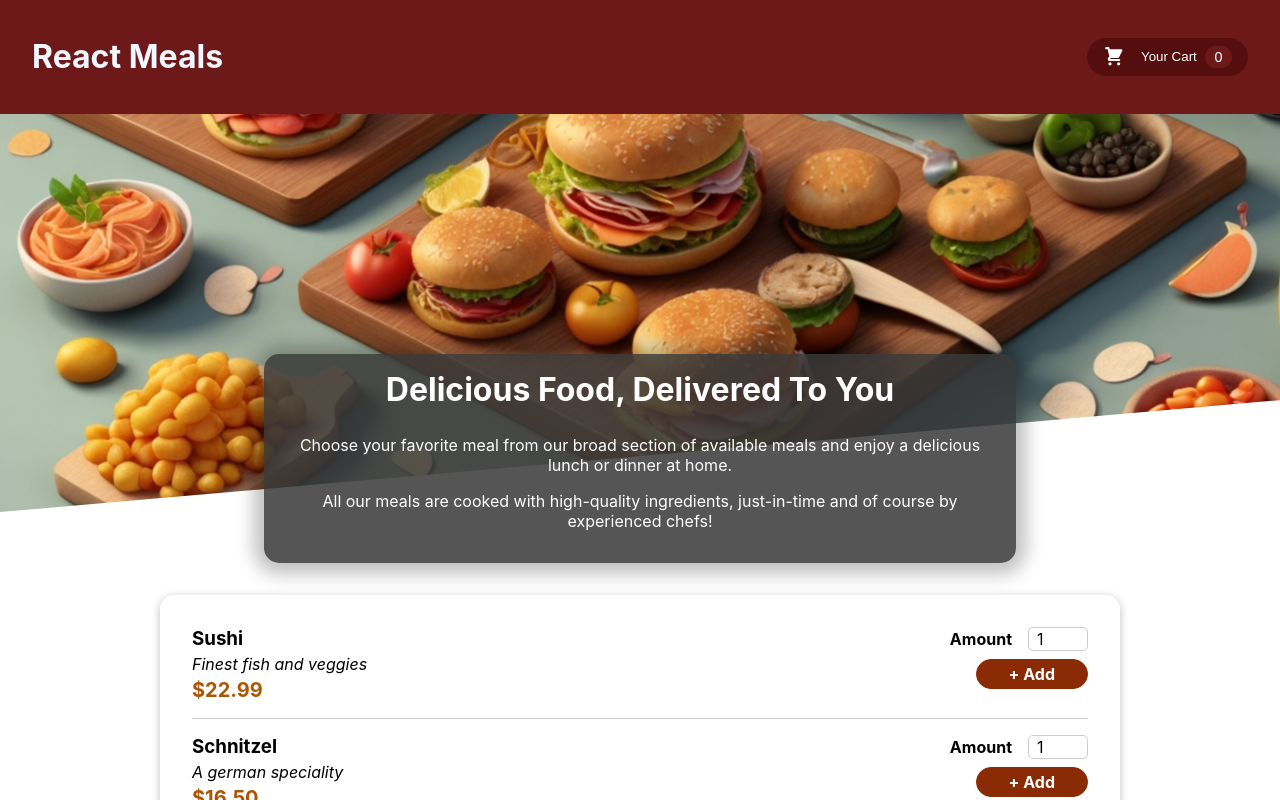
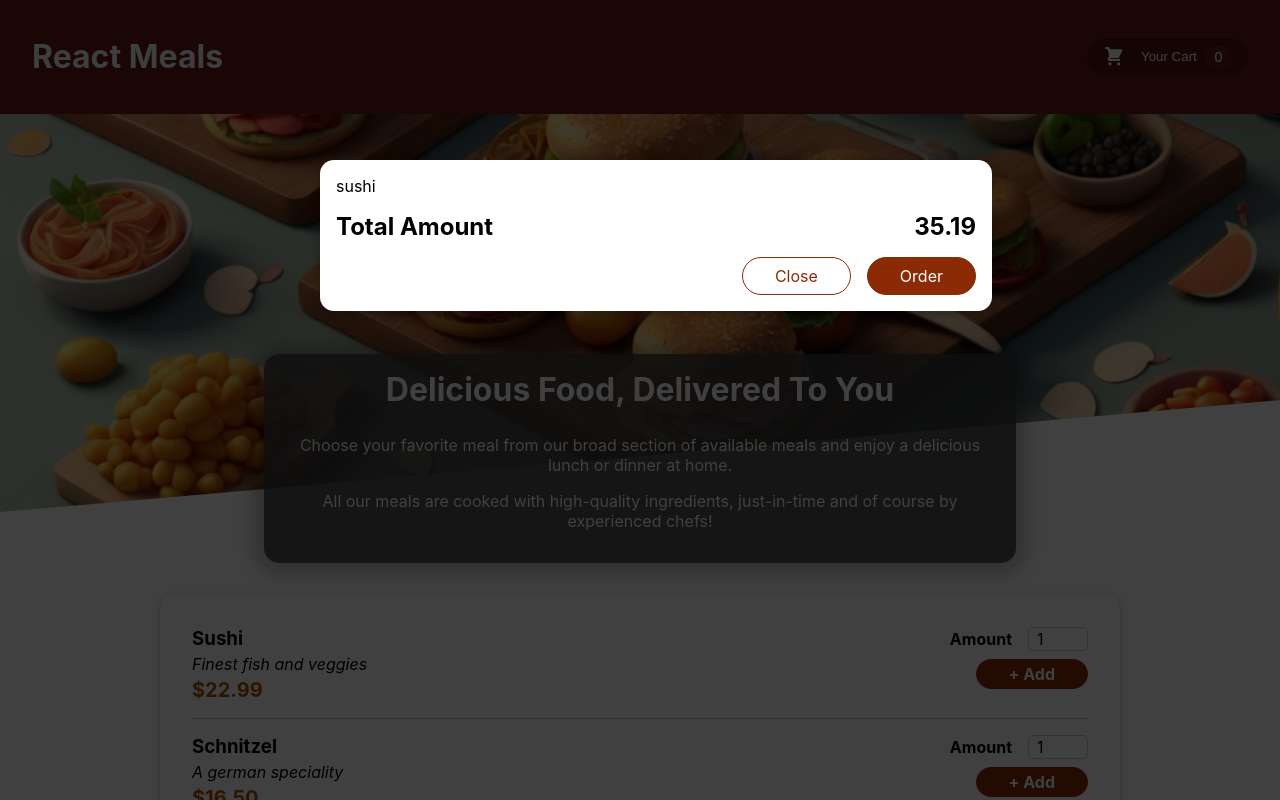
Before and after one commit to Dashy-15/food_order_app, a React (Create React App) app: page / in a window 1280 px wide. Shown: the top 800 px of the page. Built offline with nearby package versions, Linux system fonts and the light colour scheme.

Commit message:
Fifth Commit

```diff
--- a/public/index.html
+++ b/public/index.html
@@ -28,6 +28,8 @@
   </head>
   <body>
     <noscript>You need to enable JavaScript to run this app.</noscript>
+    <div id="backdrop-root"></div>
+    <div id="layout-root"></div>
     <div id="root"></div>
     <!--
       This HTML file is a template.
--- a/src/App.js
+++ b/src/App.js
@@ -1,12 +1,14 @@
 import { Fragment } from "react";
 import LayerHeader from "./components/Layers/LayerHeader";
 import Meals from "./components/Meals/Meals";
+import Cart from "./components/Cart/Cart";
 
 
 function App() {
   return (
     <Fragment>
       <LayerHeader />
+      <Cart />
       <main>
         <Meals />
       </main>
--- /dev/null
+++ b/src/components/Cart/Cart.js
@@ -0,0 +1,25 @@
+import classes from "./Cart.module.css";
+import Modal from "../UI/Modal";
+
+const Cart = () => {
+    const cartItems = [{ id: "c1", name: "sushi", price: 22.39 }];
+    return (
+        <Modal>
+            <ul className={classes['cart-items']}>
+                {cartItems.map((cartItem) => (
+                    <li>{cartItem.name}</li>
+                ))}
+            </ul>
+            <div className={classes.total}>
+                <span>Total Amount</span>
+                <span>35.19</span>
+            </div>
+            <div className={classes.actions}>
+                <button className={classes['button--alt']}>Close</button>
+                <button className={classes.button}>Order</button>
+            </div>
+        </Modal>
+    )
+}
+
+export default Cart;
--- /dev/null
+++ b/src/components/Cart/Cart.module.css
@@ -0,0 +1,46 @@
+.cart-items {
+    list-style: none;
+    margin: 0;
+    padding: 0;
+    max-height: 20rem;
+    overflow: auto;
+}
+
+.total {
+    display: flex;
+    justify-content: space-between;
+    align-items: center;
+    font-weight: bold;
+    font-size: 1.5rem;
+    margin: 1rem 0;
+}
+
+.actions {
+    text-align: right;
+}
+
+.actions button {
+    font: inherit;
+    cursor: pointer;
+    background-color: transparent;
+    border: 1px solid #8a2b06;
+    padding: 0.5rem 2rem;
+    border-radius: 25px;
+    margin-left: 1rem;
+}
+
+.actions button:hover,
+.actions button:active {
+    background-color: #5a1a01;
+    border-color: #5a1a01;
+    color: white;
+}
+
+.actions .button--alt {
+    color: #8a2b06;
+}
+
+.actions .button {
+    background-color: #8a2b06;
+    color: white;
+}
--- /dev/null
+++ b/src/components/UI/Modal.js
@@ -0,0 +1,26 @@
+import { Fragment } from "react";
+import classes from "./Modal.module.css";
+import ReactDOM from "react-dom";
+
+const Backdrop = (props) => {
+    return <div className={classes.backdrop}></div>
+}
+
+const Layout = (props) => {
+    return (
+        <div className={classes.modal}>
+            <div className={classes.content}>{props.children}</div>
+        </div>
+    )
+}
+
+const Modal = (props) => {
+    return (
+        <Fragment>
+            {ReactDOM.createPortal(<Backdrop />, document.getElementById("backdrop-root"))}
+            {ReactDOM.createPortal(<Layout>{props.children}</Layout>, document.getElementById("layout-root"))}
+        </Fragment>
+    )
+}
+
+export default Modal;
--- /dev/null
+++ b/src/components/UI/Modal.module.css
@@ -0,0 +1,40 @@
+.backdrop {
+    position: fixed;
+    top: 0;
+    left: 0;
+    width: 100%;
+    height: 100vh;
+    z-index: 20;
+    background-color: rgba(0, 0, 0, 0.75);
+  }
+
+  .modal {
+    position: fixed;
+    top: 20vh;
+    left: 5%;
+    width: 90%;
+    background-color: white;
+    padding: 1rem;
+    border-radius: 14px;
+    box-shadow: 0 2px 8px rgba(0, 0, 0, 0.25);
+    z-index: 30;
+    animation: slide-down 300ms ease-out forwards;
+  }
+
+  @media (min-width: 768px) {
+    .modal {
+      width: 40rem;
+      left: calc(50% - 20rem);
+    }
+  }
+
+  @keyframes slide-down {
+    from {
+      opacity: 0;
+      transform: translateY(-3rem);
+    }
+    to {
+      opacity: 1;
+      transform: translateY(0);
+    }
+  }
```
